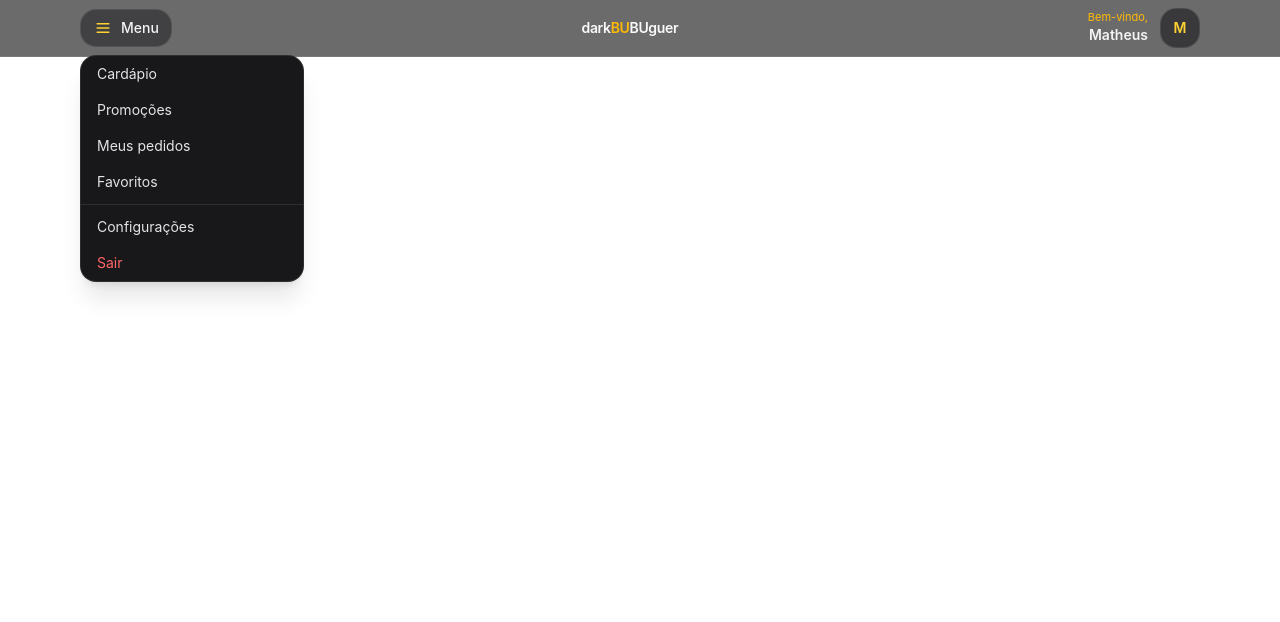
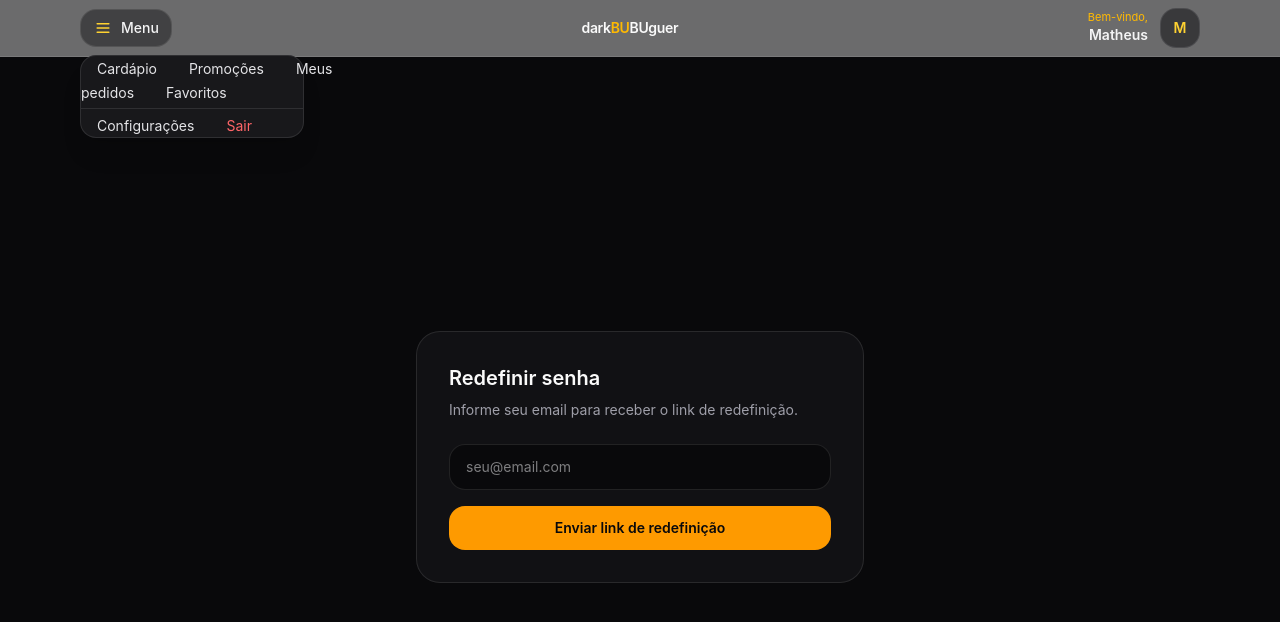
Before and after one commit to pachecx/Dark_Burguer, a React (Vite) app: page /forgotPassword in a window 1280 px wide. Both pictures are taken after a click on the button "Menu". Shown: the top 622 px of the page. Built offline with nearby package versions, Linux system fonts and the light colour scheme.

Commit message:
feat(auth): add reset password page

```diff
--- a/src/components/ButtonMenu.tsx
+++ b/src/components/ButtonMenu.tsx
@@ -1,25 +1,23 @@
+import { Link } from "react-router-dom";
 
 export function MenuItem({
   label,
-  onClick,
   danger = false,
+  pass,
 }: {
   label: string;
   onClick: () => void;
   danger?: boolean;
+  pass: string;
 }) {
   return (
-    <button
-      onClick={onClick}
+    <Link
       className={`cursor-pointer w-full px-4 py-2 text-left text-sm transition
-      ${
-        danger
+      ${danger
           ? "text-red-400 hover:bg-red-500/10"
-          : "text-zinc-200 hover:bg-zinc-800"
-      }
-      `}
-    >
+          : "text-zinc-200 hover:bg-zinc-800"}
+      `} to={pass}    >
       {label}
-    </button>
+    </Link>
   );
 }
--- a/src/components/Header.tsx
+++ b/src/components/Header.tsx
@@ -44,16 +44,16 @@ export default function Header({
 
           {/* Dropdown */}
           {menuOpen && (
-            <div className="absolute left-0 mt-2 w-56 rounded-2xl border border-white/10 bg-zinc-900 shadow-xl">
-              <MenuItem label="Cardápio" onClick={closeMenu} />
-              <MenuItem label="Promoções" onClick={closeMenu} />
-              <MenuItem label="Meus pedidos" onClick={closeMenu} />
-              <MenuItem label="Favoritos" onClick={closeMenu} />
+            <div className="flex-direction: column absolute left-0 mt-2 w-56 rounded-2xl border border-white/10 bg-zinc-900 shadow-xl">
+              <MenuItem label="Cardápio" onClick={closeMenu} pass={"/"} />
+              <MenuItem label="Promoções" onClick={closeMenu} pass={""} />
+              <MenuItem label="Meus pedidos" onClick={closeMenu} pass={""} />
+              <MenuItem label="Favoritos" onClick={closeMenu} pass={""} />
 
-              <div className="my-1 border-t border-white/10" />
+              <div className="flex-direction: column my-1 border-t border-white/10" />
 
-              <MenuItem label="Configurações" onClick={closeMenu} />
-              <MenuItem label="Sair" onClick={closeMenu} danger />
+              <MenuItem label="Configurações" onClick={closeMenu} pass={""} />
+              <MenuItem label="Sair" onClick={closeMenu} danger pass={""} />
             </div>
           )}
         </div>
--- a/src/pages/Login.tsx
+++ b/src/pages/Login.tsx
@@ -5,6 +5,7 @@ import {
   LockIcon,
   ArrowRightIcon,
 } from "../assets/icons";
+import { Link } from "react-router-dom";
 
 type Props = {
   brandName?: string;
@@ -130,12 +131,11 @@ export default function LoginPage({ brandName = "darkBUguer" }: Props) {
 
               <p className="mt-3 text-center text-sm text-zinc-400">
                 Não tem conta?{" "}
-                <button
-                  type="button"
+                <Link
                   className="cursor-pointer font-semibold text-amber-300 underline decoration-amber-500/30 underline-offset-4 transition hover:text-amber-200"
-                >
+                  to={"/Register"}>
                   Criar conta
-                </button>
+                </Link>
               </p>
             </form>
           </div>
--- a/src/pages/Menu.tsx
+++ b/src/pages/Menu.tsx
@@ -30,16 +30,16 @@ export default function MenuPage() {
           <div className="flex items-center gap-2">
             <button
               type="button"
-              className="inline-flex items-center gap-2 rounded-2xl border border-white/10 bg-zinc-900/50 px-3 py-2 text-sm font-medium text-zinc-100 transition hover:bg-zinc-900/70 active:scale-[0.99]"
+              className="cursor-pointer inline-flex items-center gap-2 rounded-2xl border border-white/10 bg-zinc-900/50 px-3 py-2 text-sm font-medium text-zinc-100 transition hover:bg-zinc-900/70 active:scale-[0.99]"
             >
               <FireIcon className="h-5 w-5 text-amber-300" />
               Promoções
             </button>
             <button
               type="button"
-              className="inline-flex items-center gap-2 rounded-2xl border border-white/10 bg-zinc-900/50 px-3 py-2 text-sm font-medium text-zinc-100 transition hover:bg-zinc-900/70 active:scale-[0.99]"
+              className="cursor-pointer inline-flex items-center gap-2 rounded-2xl border border-white/10 bg-zinc-900/50 px-3 py-2 text-sm font-medium text-zinc-100 transition hover:bg-zinc-900/70 active:scale-[0.99]"
             >
-              <ClockIcon className="h-5 w-5 text-zinc-200" />
+              <ClockIcon className="cursor-pointer h-5 w-5 text-zinc-200" />
               Repetir pedido
             </button>
           </div>
@@ -61,7 +61,7 @@ export default function MenuPage() {
               <button
                 key={c}
                 type="button"
-                className="rounded-full border border-white/10 bg-zinc-900/40 px-3 py-1.5 text-sm text-zinc-200 transition hover:bg-zinc-900/70 hover:text-zinc-50"
+                className="cursor-pointer rounded-full border border-white/10 bg-zinc-900/40 px-3 py-1.5 text-sm text-zinc-200 transition hover:bg-zinc-900/70 hover:text-zinc-50"
               >
                 {c}
               </button>
--- a/src/pages/Register.tsx
+++ b/src/pages/Register.tsx
@@ -1,5 +1,6 @@
 import React from "react";
 import { EyeIcon } from "../assets/icons/EyeIcon";
+import { Link } from "react-router-dom";
 
 export default function Cadastro() {
   const [nome, setNome] = React.useState("");
@@ -225,12 +226,12 @@ export default function Cadastro() {
 
               <p className="mt-4 text-center text-zinc-300">
                 Já tem conta?{" "}
-                <a
-                  href="#"
+                <Link
+                  to={"/Login"}
                   className="cursor-pointer text-amber-200 underline decoration-amber-200/35 underline-offset-4 hover:decoration-amber-200/80"
                 >
                   Fazer login
-                </a>
+                </Link>
               </p>
             </form>
           </main>
--- /dev/null
+++ b/src/pages/ResetPasswordPage.tsx
@@ -0,0 +1,69 @@
+import { useState } from "react"
+
+export default function ResetPasswordPage() {
+  const [email, setEmail] = useState("")
+  const [sent, setSent] = useState(false)
+
+  function handleSubmit(e: React.FormEvent) {
+    e.preventDefault()
+
+    // aqui depois vai chamar API
+    console.log("Enviar reset para:", email)
+
+    setSent(true)
+  }
+
+  return (
+    <div className="flex min-h-screen items-center justify-center bg-zinc-950 px-4">
+
+      <div className="w-full max-w-md rounded-3xl border border-white/10 bg-zinc-900/60 p-8 backdrop-blur">
+
+        {!sent ? (
+          <>
+            <h1 className="text-xl font-semibold text-zinc-50">
+              Redefinir senha
+            </h1>
+
+            <p className="mt-2 text-sm text-zinc-400">
+              Informe seu email para receber o link de redefinição.
+            </p>
+
+            <form onSubmit={handleSubmit} className="mt-6 space-y-4">
+
+              <input
+                type="email"
+                required
+                placeholder="seu@email.com"
+                value={email}
+                onChange={(e) => setEmail(e.target.value)}
+                className="w-full rounded-2xl border border-white/10 bg-zinc-950 px-4 py-3 text-sm text-zinc-100 outline-none focus:border-amber-500"
+              />
+
+              <button
+                type="submit"
+                className="w-full rounded-2xl bg-amber-500 py-3 text-sm font-semibold text-zinc-950 transition hover:bg-amber-400"
+              >
+                Enviar link de redefinição
+              </button>
+
+            </form>
+          </>
+        ) : (
+          <div className="text-center">
+
+            <h2 className="text-lg font-semibold text-zinc-50">
+              Email enviado
+            </h2>
+
+            <p className="mt-2 text-sm text-zinc-400">
+              Se existir uma conta com esse email, você receberá um link para redefinir sua senha.
+            </p>
+
+          </div>
+        )}
+
+      </div>
+
+    </div>
+  )
+}
--- a/src/routes/AppRoutes.tsx
+++ b/src/routes/AppRoutes.tsx
@@ -3,6 +3,7 @@ import { Routes, Route } from "react-router-dom";
 import Login from "../pages/Login";
 import MenuPage from "../pages/Menu";
 import Register from "../pages/Register";
+import ResetPasswordPage from "../pages/ResetPasswordPage";
 
 const AppRoutes = () => {
   return (
@@ -10,6 +11,7 @@ const AppRoutes = () => {
       <Route path="/" element={<MenuPage />} />
       <Route path="login" element={<Login />} />
       <Route path="register" element={<Register />} />
+      <Route path="forgotPassword" element={<ResetPasswordPage />} />
     </Routes>
   );
 };
```
